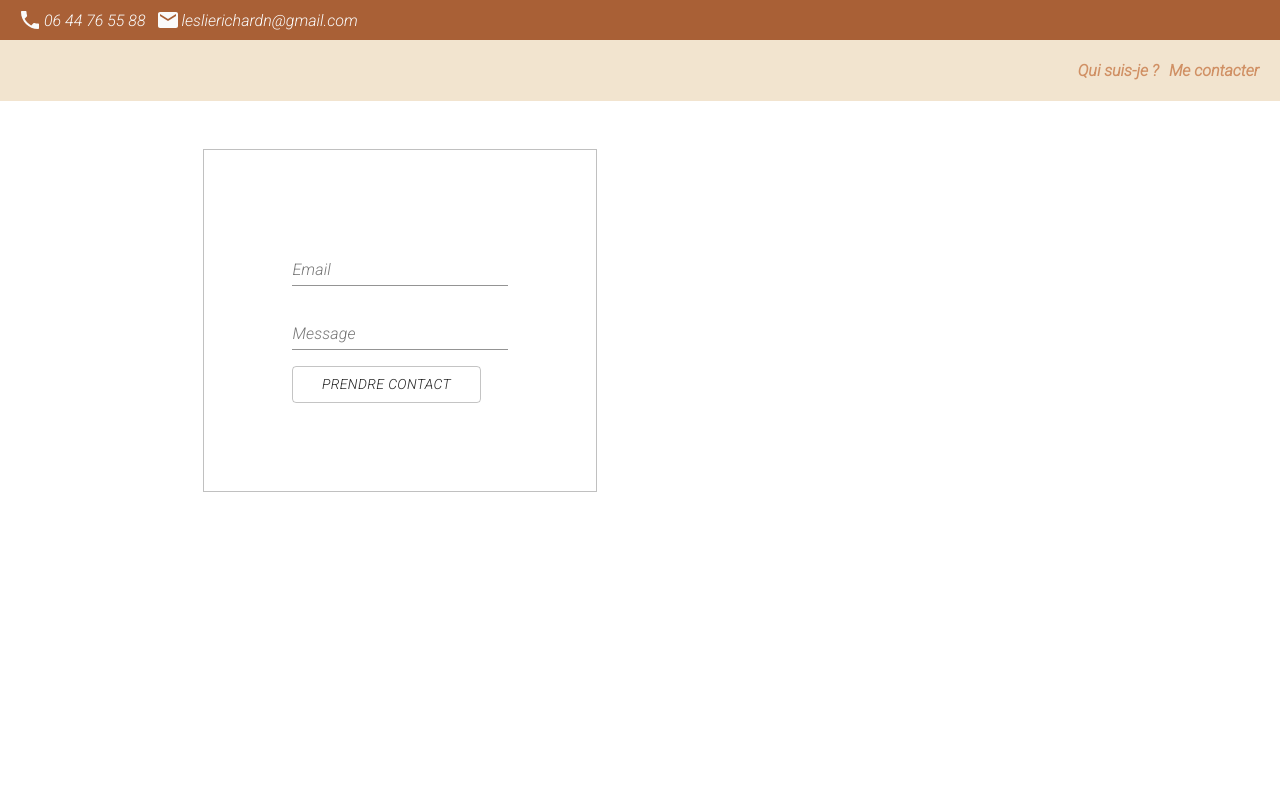
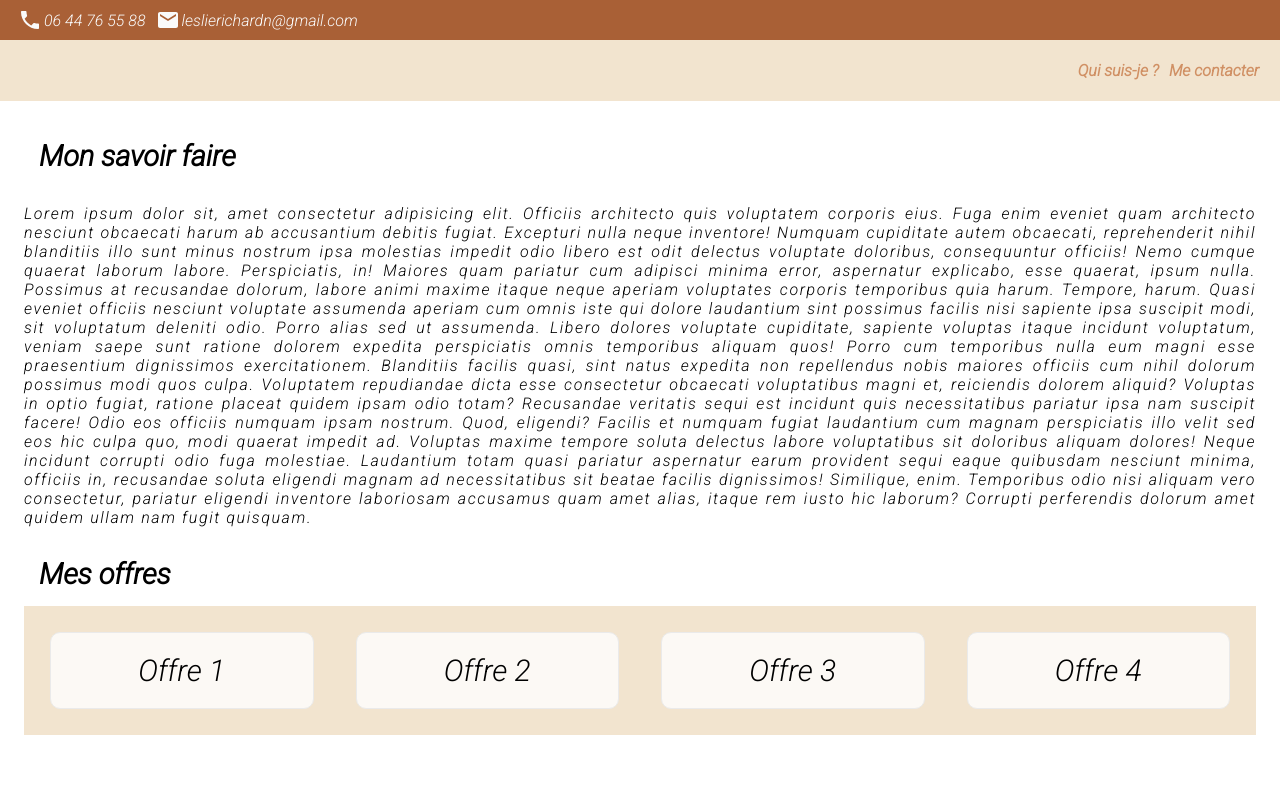
Before and after one commit to nicolashedoire/naitre-ensemble, a Next.js app: page / in a window 1280 px wide. Shown: the top 800 px of the page. Built offline with nearby package versions, Linux system fonts and the light colour scheme.

Commit message:
add presentation part

```diff
--- a/forms/styles.module.scss
+++ b/forms/styles.module.scss
@@ -2,5 +2,4 @@
     display: flex;
     flex-direction: column;
     padding: 5rem;
-    border: 1px solid silver;
 }
--- a/pages/index.tsx
+++ b/pages/index.tsx
@@ -24,6 +24,54 @@ export default function Home() {
             <li>Me contacter</li>
           </ul>
         </div>
+        <div className={styles.presentation}>
+          <h1 className={styles.title}>Mon savoir faire</h1>
+          <p>
+            Lorem ipsum dolor sit, amet consectetur adipisicing elit. Officiis
+            architecto quis voluptatem corporis eius. Fuga enim eveniet quam
+            architecto nesciunt obcaecati harum ab accusantium debitis fugiat.
+            Excepturi nulla neque inventore! Numquam cupiditate autem obcaecati,
+            reprehenderit nihil blanditiis illo sunt minus nostrum ipsa
+            molestias impedit odio libero est odit delectus voluptate doloribus,
+            consequuntur officiis! Nemo cumque quaerat laborum labore.
+            Perspiciatis, in! Maiores quam pariatur cum adipisci minima error,
+            aspernatur explicabo, esse quaerat, ipsum nulla. Possimus at
+            recusandae dolorum, labore animi maxime itaque neque aperiam
+            voluptates corporis temporibus quia harum. Tempore, harum. Quasi
+            eveniet officiis nesciunt voluptate assumenda aperiam cum omnis iste
+            qui dolore laudantium sint possimus facilis nisi sapiente ipsa
+            suscipit modi, sit voluptatum deleniti odio. Porro alias sed ut
+            assumenda. Libero dolores voluptate cupiditate, sapiente voluptas
+            itaque incidunt voluptatum, veniam saepe sunt ratione dolorem
+            expedita perspiciatis omnis temporibus aliquam quos! Porro cum
+            temporibus nulla eum magni esse praesentium dignissimos
+            exercitationem. Blanditiis facilis quasi, sint natus expedita non
+            repellendus nobis maiores officiis cum nihil dolorum possimus modi
+            quos culpa. Voluptatem repudiandae dicta esse consectetur obcaecati
+            voluptatibus magni et, reiciendis dolorem aliquid? Voluptas in optio
+            fugiat, ratione placeat quidem ipsam odio totam? Recusandae
+            veritatis sequi est incidunt quis necessitatibus pariatur ipsa nam
+            suscipit facere! Odio eos officiis numquam ipsam nostrum. Quod,
+            eligendi? Facilis et numquam fugiat laudantium cum magnam
+            perspiciatis illo velit sed eos hic culpa quo, modi quaerat impedit
+            ad. Voluptas maxime tempore soluta delectus labore voluptatibus sit
+            doloribus aliquam dolores! Neque incidunt corrupti odio fuga
+            molestiae. Laudantium totam quasi pariatur aspernatur earum
+            provident sequi eaque quibusdam nesciunt minima, officiis in,
+            recusandae soluta eligendi magnam ad necessitatibus sit beatae
+            facilis dignissimos! Similique, enim. Temporibus odio nisi aliquam
+            vero consectetur, pariatur eligendi inventore laboriosam accusamus
+            quam amet alias, itaque rem iusto hic laborum? Corrupti perferendis
+            dolorum amet quidem ullam nam fugit quisquam.
+          </p>
+          <h1 className={styles.title}>Mes offres</h1>
+          <div className={styles.gridContainer}>
+            <div className={styles.card}>Offre 1</div>
+            <div className={styles.card}>Offre 2</div>
+            <div className={styles.card}>Offre 3</div>
+            <div className={styles.card}>Offre 4</div>
+          </div>
+        </div>
         <div className={styles.grid}>
           <ContactForm />
         </div>
--- a/styles/Home.module.scss
+++ b/styles/Home.module.scss
@@ -14,6 +14,7 @@
   background-color: $color-cream;
   padding: 1rem 1rem;
   ul{
+    cursor: pointer;
     margin: 0;
     list-style-type: none;
     display: flex;
@@ -26,8 +27,33 @@
   }
 }
 
+.presentation {
+  padding: 1.5rem;
+
+  p{
+    font-style: normal;
+    text-align: justify;
+    letter-spacing: .1rem;
+  }
+}
+
 .container {
   min-height: 100vh;
+}
+
+.gridContainer {
+  display: grid;
+  grid-template-columns: auto auto auto auto;
+  grid-gap: 10px;
+  background-color: $color-cream;
+  padding: 10px;
+
+  > div {
+    background-color: rgba(255, 255, 255, 0.8);
+    text-align: center;
+    padding: 20px 0;
+    font-size: 30px;
+  }
 }
 
 .footer {
@@ -37,10 +63,6 @@
   display: flex;
   justify-content: center;
   align-items: center;
-}
-
-.footer img {
-  margin-left: 0.5rem;
 }
 
 .footer a {
@@ -63,34 +85,14 @@
 .title {
   margin: 0;
   line-height: 1.15;
-  font-size: 4rem;
+  font-size: 1.8rem;
+  padding: 15px;
 }
 
-.title,
-.description {
-  text-align: center;
-}
-
-.description {
-  line-height: 1.5;
-  font-size: 1.5rem;
-}
-
-.code {
-  background: #fafafa;
-  border-radius: 5px;
-  padding: 0.75rem;
-  font-size: 1.1rem;
-  font-family: Menlo, Monaco, Lucida Console, Liberation Mono, DejaVu Sans Mono,
-    Bitstream Vera Sans Mono, Courier New, monospace;
-}
 
 .grid {
   display: flex;
-  align-items: center;
-  justify-content: center;
   flex-wrap: wrap;
-  max-width: 800px;
   margin-top: 3rem;
 }
 
@@ -124,9 +126,6 @@
   line-height: 1.5;
 }
 
-.logo {
-  height: 1em;
-}
 
 @media (max-width: 600px) {
   .grid {
```
